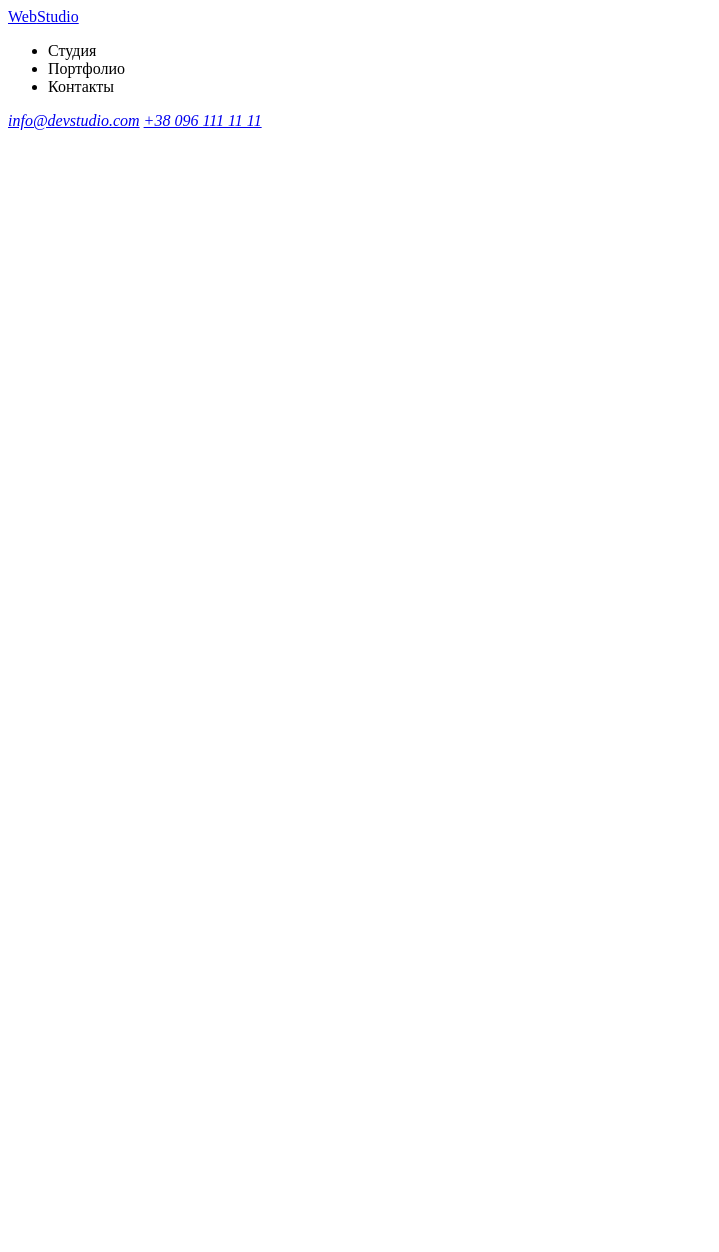
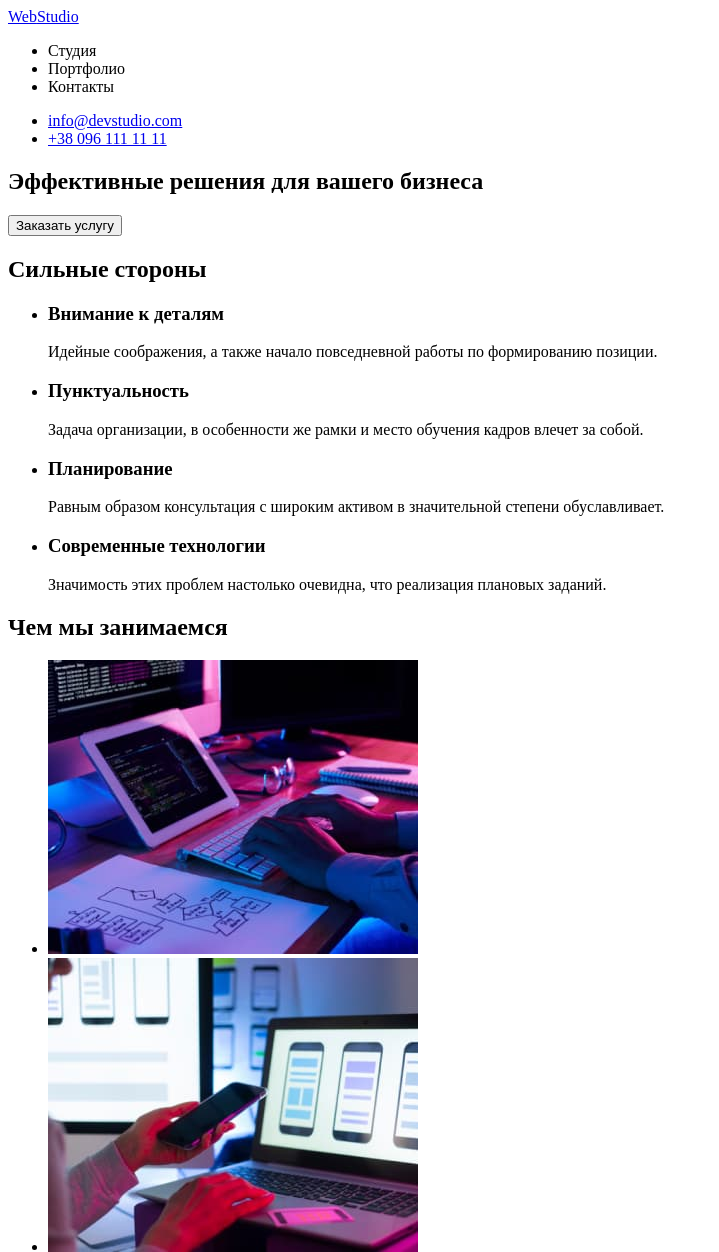
Before and after one commit to TechnicUnion/goit-markup-hw-01, a plain HTML site: page index.html in a window 1280 px wide. Shown: the top 1252 px of the page, without its empty margins (0-719 px from the left). Before the commit the page ends 800 px from the top, so only its background shows below. Drawn offline with Linux system fonts and the light colour scheme.

Commit message:
Розмічає 1, 2, 3 секції макету

```diff
--- a/index.html
+++ b/index.html
@@ -16,10 +16,77 @@
           <li>Контакты</li>
         </ul>
       </nav>
-      <address>
-        <a href="mailto:info@devstudio.com">info@devstudio.com</a>
-        <a href="tel:+380961111111">+38 096 111 11 11</a>
-      </address>
+      <ul>
+        <li><a href="mailto:info@devstudio.com">info@devstudio.com</a></li>
+        <li><a href="tel:+380961111111">+38 096 111 11 11</a></li>
+      </ul>
     </header>
+    <main>
+      <div>
+        <section>
+          <h1>Эффективные решения для вашего бизнеса</h1>
+          <button type="button">Заказать услугу</button>
+        </section>
+      </div>
+      <section>
+        <h2>Сильные стороны</h2>
+        <ul>
+          <li>
+            <h3>Внимание к деталям</h3>
+            <p>
+              Идейные соображения, а также начало повседневной работы по
+              формированию позиции.
+            </p>
+          </li>
+          <li>
+            <h3>Пунктуальность</h3>
+            <p>
+              Задача организации, в особенности же рамки и место обучения кадров
+              влечет за собой.
+            </p>
+          </li>
+          <li>
+            <h3>Планирование</h3>
+            <p>
+              Равным образом консультация с широким активом в значительной
+              степени обуславливает.
+            </p>
+          </li>
+          <li>
+            <h3>Современные технологии</h3>
+            <p>
+              Значимость этих проблем настолько очевидна, что реализация
+              плановых заданий.
+            </p>
+          </li>
+        </ul>
+      </section>
+      <section>
+        <h2>Чем мы занимаемся</h2>
+        <ul>
+          <li>
+            <img
+              src="./images/writing-code.jpg"
+              alt="Розметка сайта"
+              width="370"
+            />
+          </li>
+          <li>
+            <img
+              src="./images/phone-and-laptop.jpg"
+              alt="Варианты мобильных версий сайтов"
+              width="370"
+            />
+          </li>
+          <li>
+            <img
+              src="./images/color-palette.jpg"
+              alt="Палитра цветов на планшете"
+              width="370"
+            />
+          </li>
+        </ul>
+      </section>
+    </main>
   </body>
 </html>
```
Also changed, not shown: images/color-palette.jpg (added), images/phone-and-laptop.jpg (added), images/writing-code.jpg (added).
